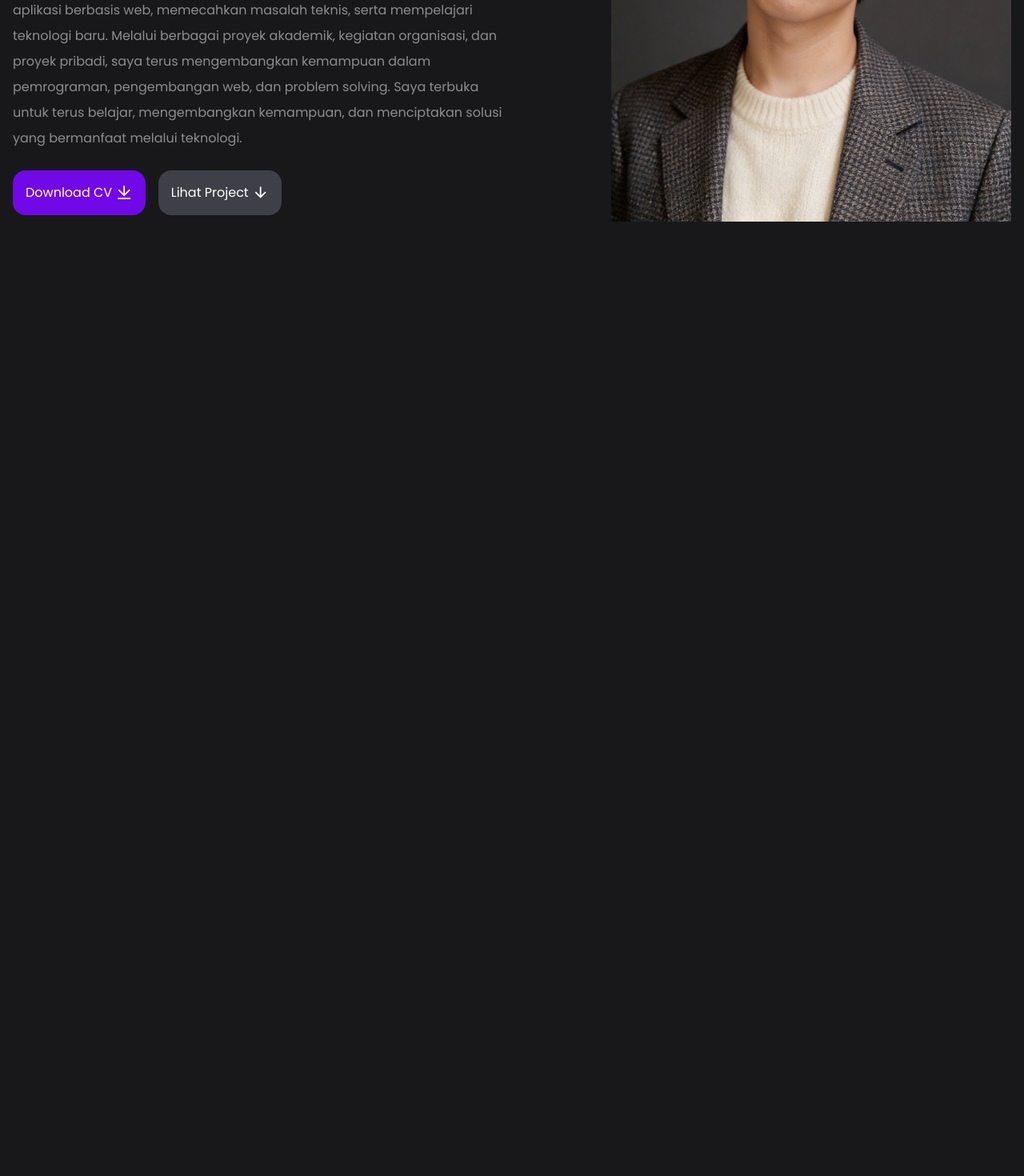
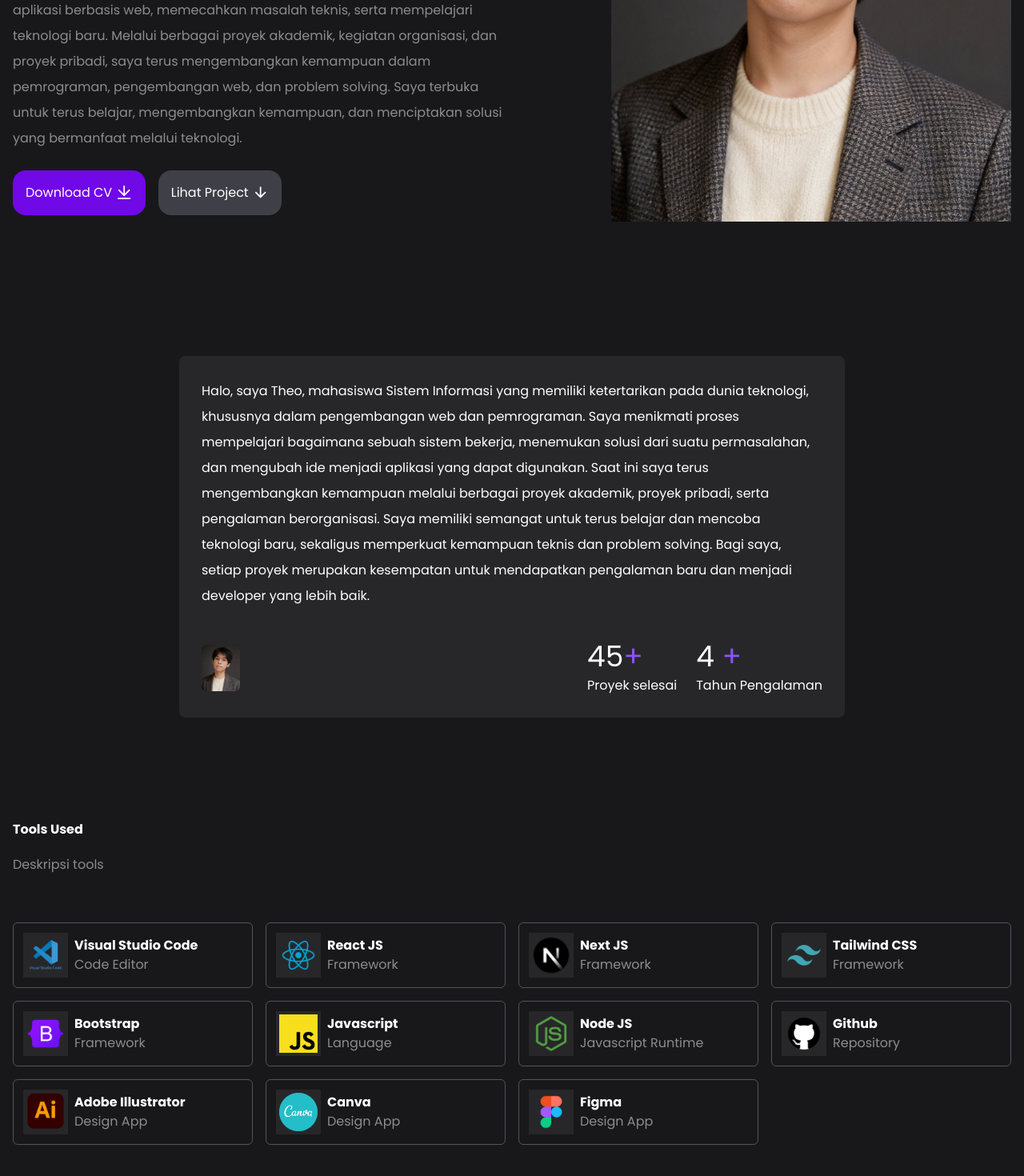
Before and after one commit to TheoPaskah/Personal-React-Portfolio, a React (Vite) app: page / in a window 1280 px wide. Shown: the part 478-1948 px from the top of the page at 80% size. Before the commit the page ends 800 px from the top, so only its background shows below. Built offline with nearby package versions, Linux system fonts and the light colour scheme.

Commit message:
feat: add about section

```diff
--- a/src/App.jsx
+++ b/src/App.jsx
@@ -1,4 +1,5 @@
 import DataImage from './data';
+import {listTools} from './data';
 
 function App() {
   return (
@@ -8,11 +9,11 @@
           <div className='flex items-center gap-3 mb-6 bg-zinc-800 w-fit p-4 rounded-2xl'>
             <img src={DataImage.HeroImage} alt="HeroImage" className='w-10 rounded-md' />
             <q>
-              Kode yang indah, lahir dari ketekunan.👌
+              All big things come from small beginnings.
             </q>
           </div>
           <h1 className='text-5xl/tight font-bold mb-6'>
-            Hi, Saya Theo Stevanno Paskah
+            Hello there! I'am Theo Stevanno Paskah
           </h1>
           <p className='text-base/loose mb-6 opacity-50'>
             Saya adalah mahasiswa Sistem Informasi yang memiliki ketertarikan pada pengembangan perangkat lunak dan teknologi. Saya senang membangun aplikasi berbasis web, memecahkan masalah teknis, serta mempelajari teknologi baru. Melalui berbagai proyek akademik, kegiatan organisasi, dan proyek pribadi, saya terus mengembangkan kemampuan dalam pemrograman, pengembangan web, dan problem solving. Saya terbuka untuk terus belajar, mengembangkan kemampuan, dan menciptakan solusi yang bermanfaat melalui teknologi.
@@ -28,6 +29,66 @@
         </div>
         <img src={DataImage.HeroImage} alt="Hero Image" className='w-[500px] md:ml-auto' />
       </div>
+
+      {/* About */}
+      <div className="about mt-32 py-10">
+        <div className='xl:w-2/3 lg:w-3/4 w-full mx-auto p-7 bg-zinc-800 rounded-lg'>
+          <img src={DataImage.HeroImage} alt="Image" className='w-12 rounded-mb mb-10 sm:hidden' />
+          <p className='text-base/loose mb-10'>
+            Halo, saya Theo, mahasiswa Sistem Informasi yang memiliki ketertarikan pada dunia teknologi, khususnya dalam pengembangan web dan pemrograman. Saya menikmati proses mempelajari bagaimana sebuah sistem bekerja, menemukan solusi dari suatu permasalahan, dan mengubah ide menjadi aplikasi yang dapat digunakan.
+
+            Saat ini saya terus mengembangkan kemampuan melalui berbagai proyek akademik, proyek pribadi, serta pengalaman berorganisasi. Saya memiliki semangat untuk terus belajar dan mencoba teknologi baru, sekaligus memperkuat kemampuan teknis dan problem solving. Bagi saya, setiap proyek merupakan kesempatan untuk mendapatkan pengalaman baru dan menjadi developer yang lebih baik.
+          </p>
+          <div className='flex items-center justify-between'>
+            <img src={DataImage.HeroImage} alt="Image" className='w-12 rounded-md sm:block hidden' />
+            <div className='flex items-center gap-6'>
+              <div>
+                <h1 className='text-4xl mb-1'>
+                  45<span className='text-violet-500'>+</span>
+                </h1>
+                <p>
+                  Proyek selesai
+                </p>
+              </div>
+              <div>
+                <h1 className='text-4xl mb-1'>
+                  4 <span className='text-violet-500'>+</span>
+                </h1>
+                <p>
+                  Tahun Pengalaman
+                </p>
+              </div>
+            </div>
+          </div>
+        </div>
+
+        <div className="tools mt-32">
+          <h1 className='4-xl/snug font-bold mb-4'>
+            Tools Used
+          </h1>
+          <p className='xl:w-2/5 lg:w-2/4 md:w-2/3 sm:w-3/4 text-base/loose opacity-50'>
+            Deskripsi tools
+          </p>
+          <div className="tools-box mt-14 grid lg:grid-cols-4 md:grid-cols-3 sm:grid-cols-2 gap-4">
+
+            {listTools.map((tool) => (
+              <div className='flex items-center gap-2 p-3 border border-zinc-600 rounded-md hover:border-zinc-800  group' key={tool.id}>
+                <img src={tool.gambar} alt="Tools Image" className='w-14 bg-zinc-800 p-1 group-hover:bg-zinc-900'/>
+                <div>
+                  <h4 className='font-bold'>
+                    {tool.nama}
+                  </h4>
+                  <p className='opacity-50'>
+                    {tool.ket}
+                  </p>
+                </div>
+              </div>
+            ))}
+
+          </div>
+        </div>
+      </div>
+      {/* About */}
     </>
   );
 }
```
